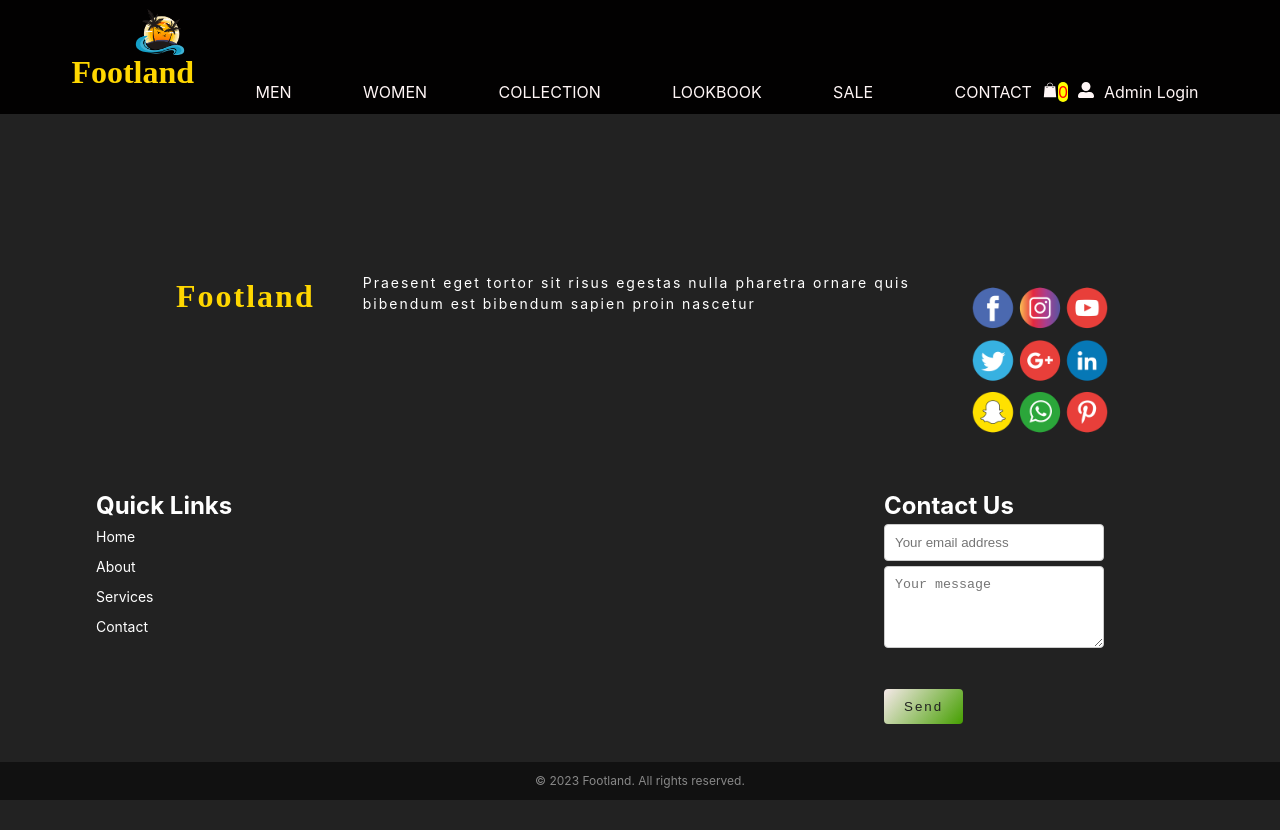
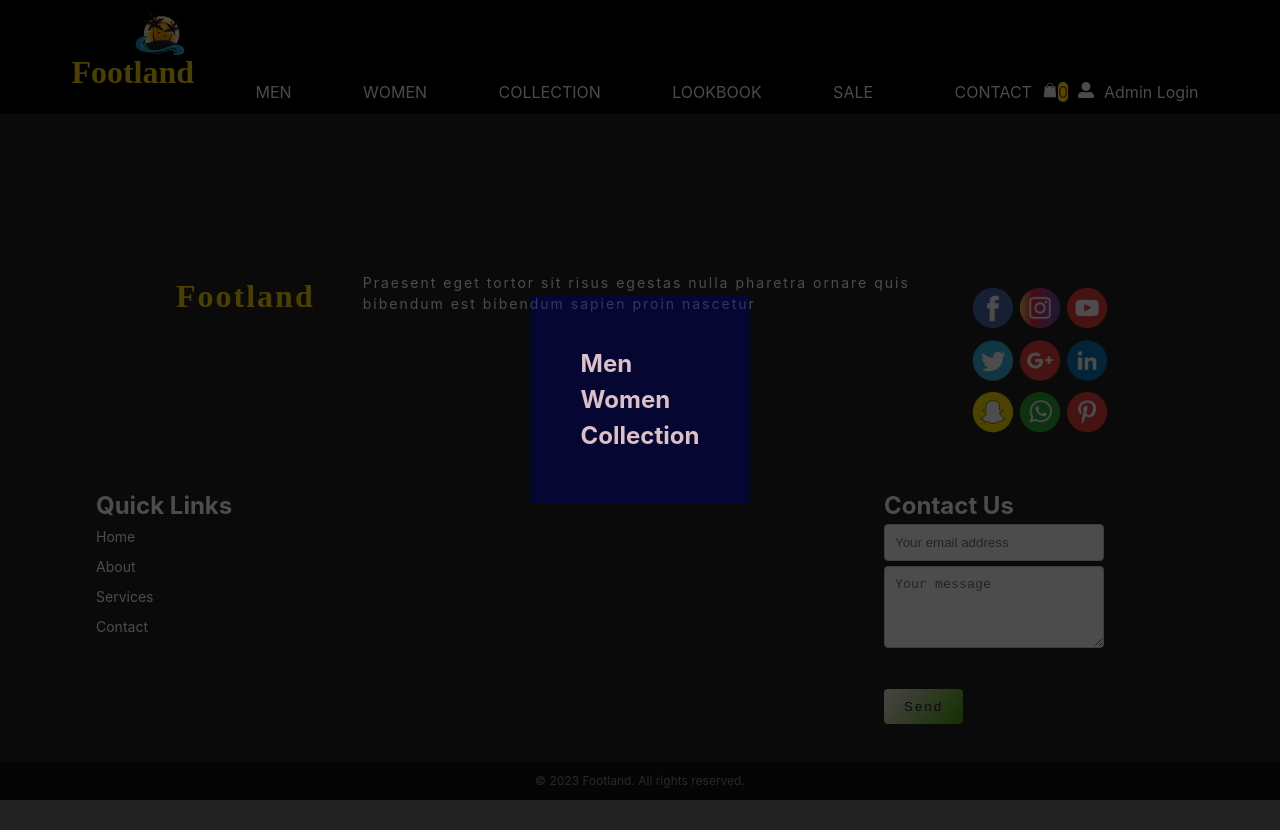
Before and after one commit to sugeshc389/Shoe_shop, a React (Vite) app: page /filter in a window 1280 px wide. Built offline with nearby package versions, Linux system fonts and the light colour scheme; a web font is replaced by a local one.

Commit message:
Filter option added

```diff
--- a/src/App.jsx
+++ b/src/App.jsx
@@ -21,6 +21,7 @@ import Users from './Components/Admin/Users';
 import AdminLogin from './Components/Admin/AdminLogin';
 import Lookbook from './Components/Lookbook';
 import EditProduct from './Components/Admin/EditProduct';
+import FilterPopUp from './Components/FilterPopUp';
 
 
 
@@ -30,12 +31,23 @@ function App() {
   const [password, setPassword] = useState([]);
   const [addProduct, setAddProduct] = useState([]);
   const [products, setProducts] = useState([]);
+  const [login, setLogin] = useState(false);
+  const [isOpen, setIsOpen] = useState(false);
   const getProductById = (id) => {
-    // Logic to retrieve the product by ID from the products array
+
     const product = products.find((product) => product.id === id);
     return product;
   };
-  const user = { password, setPassword, men, setMen, setCartItems, cartItems, addProduct, setAddProduct ,getProductById,setProducts}
+  const user = {
+    password, setPassword,
+    men, setMen, setCartItems,
+    cartItems,
+    addProduct, setAddProduct,
+    getProductById,
+    setProducts,
+    login, setLogin,
+    isOpen, setIsOpen
+  }
 
 
   return (
@@ -59,10 +71,11 @@ function App() {
               <Route path='/admin' Component={AdminPage} />
               <Route path='/products' Component={Products} />
               <Route path='/addproducts' Component={AddProducts} />
-              <Route path='/users' Component={Users}/>
-              <Route path='/adminlogin' Component={AdminLogin}/>
-              <Route path='/lookbook' Component={Lookbook}/>
-              <Route path='/editProduct/:id' Component={EditProduct}/>
+              <Route path='/users' Component={Users} />
+              <Route path='/adminlogin' Component={AdminLogin} />
+              <Route path='/lookbook' Component={Lookbook} />
+              <Route path='/editProduct/:id' Component={EditProduct} />
+              <Route path='/filter' Component={FilterPopUp} />
 
             </Routes>
             <Footer />
--- a/src/Components/AddToCart.jsx
+++ b/src/Components/AddToCart.jsx
@@ -4,9 +4,9 @@ import './AddToCart.css';
 
 function AddToCart() {
   const data = useContext(footContext);
-  const { cartItems, setCartItems } = data;
+  const { cartItems, setCartItems,login } = data;
 
-  console.log(cartItems);
+  console.log(login);
 
   const removeItemFromCart = (itemId) => {
     const updatedCartItems = cartItems.filter((item) => item.id !== itemId);
--- a/src/Components/Collection.jsx
+++ b/src/Components/Collection.jsx
@@ -2,17 +2,18 @@ import { IoIosMenu } from 'react-icons/io';
 import './Collection.css'
 import { useContext } from 'react';
 import { footContext } from '../Context';
-import { Link } from 'react-router-dom';
+import { Link, useNavigate } from 'react-router-dom';
 
 export default function Collection() {
     const data = useContext(footContext)
     const { men } = data;
+    const nav = useNavigate()
     return (
         <div>
             <div className="collection">
                 <div className='coll-box'>
                     <h1>Shop</h1>
-                    <button><IoIosMenu />FILTER SHOES</button>
+                    <button onClick={()=> nav('/filter')}><IoIosMenu />FILTER SHOES</button>
                 </div>
                 <div className='containder4'>
                     <div className='main2'>
--- /dev/null
+++ b/src/Components/FilterPopUp.jsx
@@ -0,0 +1,38 @@
+import { useNavigate } from "react-router-dom";
+
+const outerStyle = {
+    position:'fixed',
+    top:0,
+    right:0,
+    left:0,
+    bottom:0,
+    backgroundColor:'rgba(0,0,0,.7)',
+    zIndex:1000
+
+};
+const popupStyle = {
+    position:'fixed',
+    top:'50%',
+    left:'50%',
+    transform:'translate(-50%,-50%)',
+    backgroundColor:'rgba(0,0,150,0.3',
+    padding:'50px',
+    zIndex:1000
+
+}
+export default function FilterPopUp(){
+    const nav = useNavigate()
+
+    return(
+        <>
+        <div style={outerStyle}/>
+        <div style={popupStyle}>
+            <h2 onClick={()=> nav('/men')}>Men</h2>
+            <h2 onClick={()=> nav('/women')}>Women</h2>
+            <h2 onClick={()=> nav('/collection')}>Collection</h2>
+
+
+        </div>
+        </>
+    )
+}
--- a/src/Components/Men.jsx
+++ b/src/Components/Men.jsx
@@ -2,13 +2,14 @@ import { useContext } from "react"
 import './Men.css'
 import { footContext } from "../Context"
 import { IoIosMenu } from 'react-icons/io';
-import { Link } from 'react-router-dom';
+import { Link, useNavigate } from 'react-router-dom';
 
 
 export default function Men() {
     const data = useContext(footContext);
     const { men } = data;
     const filteredShoe = men.filter((item) => item.Gender === 'Male')
+    const nav = useNavigate()
 
     return (
 
@@ -18,7 +19,7 @@ export default function Men() {
                 <div className="men-box">
 
                     <h1>Men</h1>
-                    <button><IoIosMenu />FILTER SHOES</button>
+                    <button onClick={()=> nav('/filter')}><IoIosMenu />FILTER SHOES</button>
                 </div>
                 <div className="container2">
 
--- a/src/Components/NavBar.css
+++ b/src/Components/NavBar.css
@@ -46,4 +46,9 @@
   background-color: yellow;
   border-radius: 5rem;
 
+
 }
+.user-name{
+  margin-left: 3rem;
+  color: yellow;
+}
--- a/src/Components/NavBar.jsx
+++ b/src/Components/NavBar.jsx
@@ -12,7 +12,15 @@ import Logo from '../assets/Logo.png'
 export default function NavBar() {
 
     const user = useContext(footContext);
-    const { cartItems } = user
+    const { cartItems, login, password,setLogin } = user
+    const [uName] = password
+
+    const logOut = () =>{
+        setLogin(false)
+
+    }
+
+
 
 
 
@@ -37,16 +45,25 @@ export default function NavBar() {
 
                     <a href="" className='nav-link'></a>
                     <a href="" className='nav-link'>CONTACT</a>
-                    <Link to='/cart' className='nav-link'><GiShoppingBag /><Badge className="bg" >{cartItems.length}</Badge></Link>
+                    {login ? <Link to='/cart' className='nav-link'><GiShoppingBag /><Badge className="bg" >{cartItems.length}</Badge></Link>
+                        : <Link to='/register' className='nav-link'><GiShoppingBag /><Badge className="bg" >{cartItems.length}</Badge></Link>}
                     <Link to='/register' className='nav-link'><FaUserAlt /></Link>
-                    <Link to='/adminLogin' className='nav-link'>Admin Login</Link>
+                    <Link to='/adminLogin' className='nav-link'>Admin Login</Link><br />
+
                 </div>
+
             </nav>
 
+             {
+                login ?
 
-
-
-
+                 <div className='user-name'>
+                    <h4>Welcome,{uName.Name}</h4>
+                    <button onClick={()=>logOut()}>Log out</button>
+                </div>
+                :
+                null
+            }
 
         </div>
     );
--- a/src/Components/User/Login.jsx
+++ b/src/Components/User/Login.jsx
@@ -8,7 +8,7 @@ const Login = () => {
   const data = useContext(footContext)
   const nav = useNavigate()
   const inputRef = useRef()
-  const { password } = data
+  const { password, setLogin } = data
 
 
   const handleSubmit = (e) => {
@@ -17,8 +17,13 @@ const Login = () => {
     const Password = inputRef.current.password.value
     console.log(email, Password);
     const [newdata] = password
-    newdata.Email == email && newdata.Password == Password ? nav('/') : alert('User Not Found !!!');
 
+    if (newdata.Email == email && newdata.Password == Password) {
+      setLogin(true)
+      nav('/');
+    } else {
+      alert('User Not Found !!!');
+    }
 
   };
 
--- a/src/Components/ViewProduct.jsx
+++ b/src/Components/ViewProduct.jsx
@@ -1,22 +1,26 @@
 import { useContext } from "react";
 import { footContext } from "../Context";
-import {  useParams } from "react-router-dom";
+import {  useNavigate, useParams } from "react-router-dom";
 import './ViewProduct.css';
 
 
 export default function ViewProduct() {
   const { id } = useParams();
   const data = useContext(footContext);
-  const { men ,cartItems,setCartItems} = data;
+  const { men ,cartItems,setCartItems,login} = data;
   const filteredShoe = men.filter((item) => item.id === parseInt(id));
-  const item = filteredShoe[0];
+  const item = filteredShoe[0]
+  const nav = useNavigate();
 
   const updatedCartItems = [...cartItems];
-  // const nav = useNavigate()
+
 
   const addToCart = (item) => {
 
+
     const existingItem = updatedCartItems.find((cartItem) => cartItem.id === item.id);
+    if(login){
+
       if (existingItem) {
         existingItem.quantity += 1;
       } else {
@@ -24,7 +28,11 @@ export default function ViewProduct() {
       }
       setCartItems(updatedCartItems);
       console.warn('Updated:',cartItems);
-    // nav('/cart')
+    }else{
+
+      nav('/register');
+    }
+
   };
 
   return (
--- a/src/Components/Women.jsx
+++ b/src/Components/Women.jsx
@@ -2,12 +2,13 @@ import { useContext } from 'react';
 import { IoIosMenu } from 'react-icons/io';
 import { footContext } from '../Context';
 import './Women.css'
-import { Link } from 'react-router-dom';
+import { Link, useNavigate } from 'react-router-dom';
 
 export default function Women() {
     const data = useContext(footContext)
     const { men } = data;
     const filteredShoe = men.filter((item) => item.Gender === 'Female')
+    const nav = useNavigate()
 
 
     return (
@@ -15,7 +16,7 @@ export default function Women() {
             <div className="women">
                 <div className='women-box'>
                     <h1>Women</h1>
-                    <button><IoIosMenu />FILTER SHOES</button>
+                    <button onClick={()=> nav('/filter')}><IoIosMenu />FILTER SHOES</button>
                 </div>
                 <div className='container3'>
 
```
Lines whose indentation alone changed are shown as unchanged.
